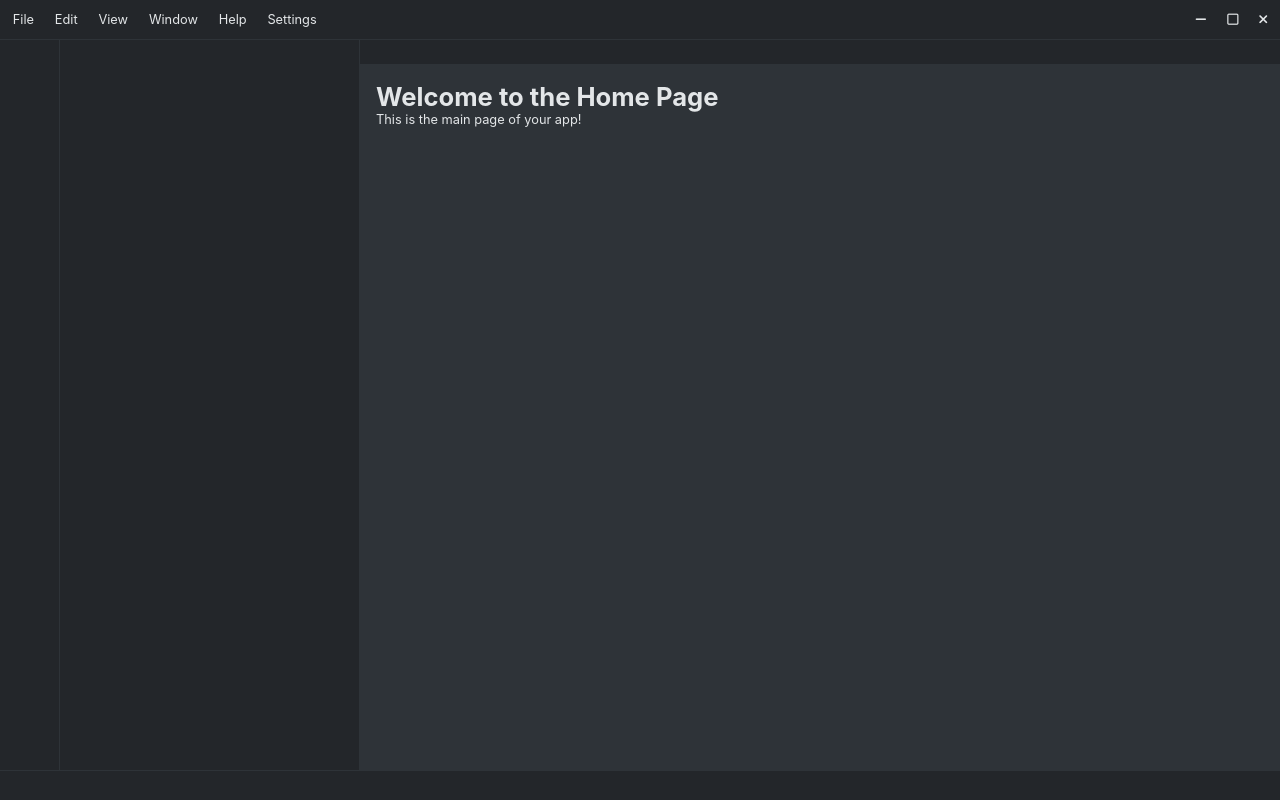
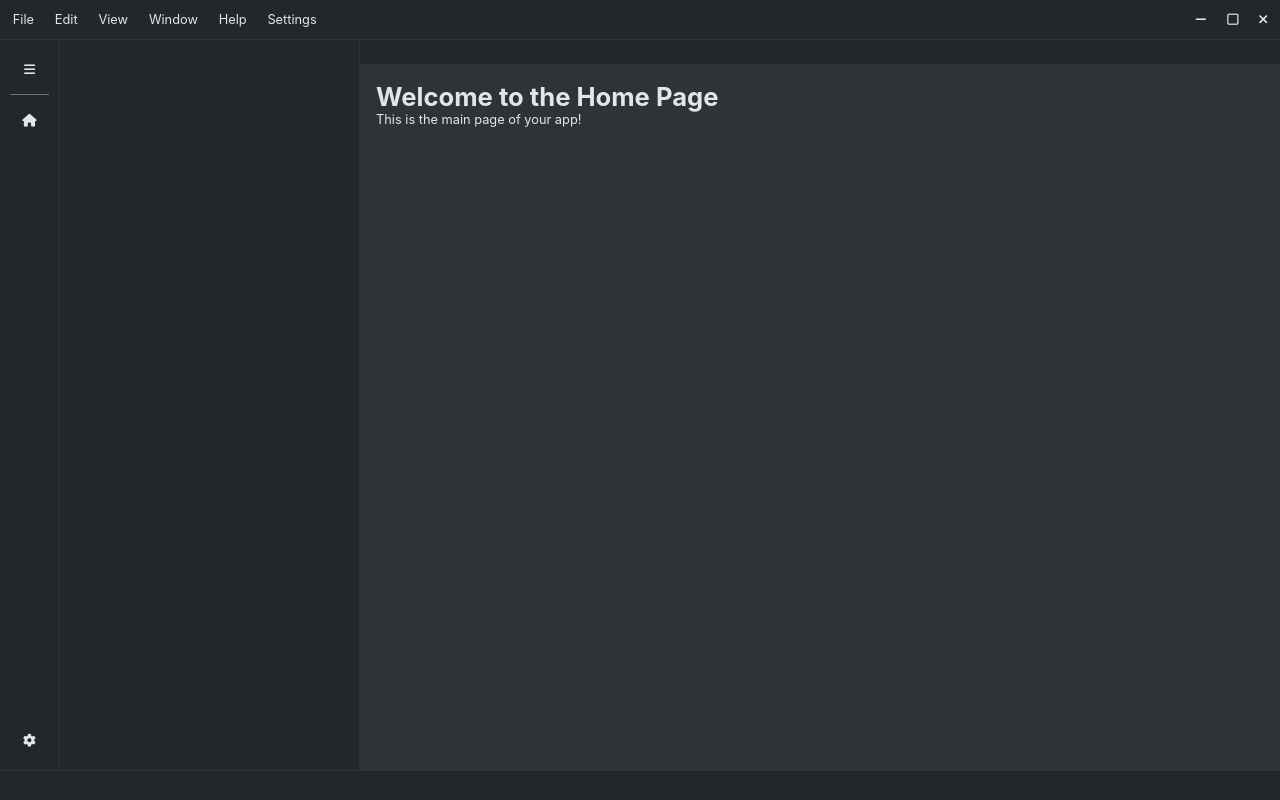
Before and after one commit to Genty83/SimplifyDesktop, a React (Create React App) app in the folder react-app/: page / in a window 1280 px wide. Built offline with nearby package versions, Linux system fonts and the light colour scheme.

Commit message:
Created a link button and updated sidebar and styles

```diff
--- a/react-app/src/components/sidebar/sidebar.css
+++ b/react-app/src/components/sidebar/sidebar.css
@@ -8,6 +8,7 @@
   flex-direction: column;
   justify-content: space-between;
   gap: var(--base-gap);
+  padding: var(--base-padding);
 }
 
 .sidebar > div {
@@ -16,3 +17,23 @@
   gap: var(--base-gap);
   padding: var(--base-padding);
 }
+
+/* Sidebar Button */
+.sidebar-btn {
+  height: 40px;
+  width: 100%;
+  transition: var(--base-transition);
+  border-radius: var(--base-radius);
+}
+
+.sidebar-btn:hover {
+  background-color: var(--component-hover-bg-clr);
+}
+
+.sidebar-btn:active {
+  background-color: var(--component-active-bg-clr);
+}
+
+.sidebar-divider {
+  border-color: var(--component-border-clr);
+}
--- a/react-app/src/components/sidebar/sidebar.js
+++ b/react-app/src/components/sidebar/sidebar.js
@@ -1,11 +1,36 @@
-import './sidebar.css';
+import "./sidebar.css";
+import Button from "../widgets/button";
+import LinkButton from "../widgets/link-button";
 
 const Sidebar = () => {
   return (
     <div className="sidebar">
-
+      <div>
+        <Button
+          type="button"
+          className="btn sidebar-btn"
+          onClick={() => console.log("Button clicked!")}
+          icon="fas fa-bars"
+        ></Button>
+        <hr class="content-divider" />
+        <LinkButton
+          href="/"
+          id="home-link"
+          className="btn sidebar-btn"
+          icon="fas fa-home"
+        ></LinkButton>
+      </div>
+      <div>
+      <LinkButton
+          href="/settings"
+          id="home-link"
+          className="btn sidebar-btn"
+          icon="fas fa-cog"
+        >
+        </LinkButton>
+      </div>
     </div>
   );
-}
+};
 
 export default Sidebar;
--- /dev/null
+++ b/react-app/src/components/widgets/link-button.js
@@ -0,0 +1,92 @@
+import React, { Component } from "react";
+import PropTypes from "prop-types";
+
+/**
+ * A customizable link button component for reuse across the application.
+ *
+ * This LinkButton component supports icons, various styles, and ensures
+ * accessibility compliance with ARIA attributes. It enforces the use of
+ * required props through PropTypes.
+ */
+class LinkButton extends Component {
+  /**
+   * Renders an icon element if the `icon` prop is provided.
+   *
+   * @param {string} icon - The icon class name to apply to the `<i>` element.
+   * @returns {React.Element|null} The icon element or `null` if no icon is provided.
+   */
+  renderIcon(icon) {
+    if (!icon) return null;
+    return <i className={`icon ${icon}`} aria-hidden="true"></i>;
+  }
+
+  render() {
+    const {
+      href,
+      id,
+      className = "btn", // Default className
+      children,
+      icon,
+      target = "_self", // Default to opening in the same tab
+      rel = "noopener noreferrer", // Default for security
+    } = this.props;
+
+    return (
+      <a
+        href={href}
+        id={id}
+        className={className}
+        target={target}
+        rel={rel}
+      >
+        {this.renderIcon(icon)}
+        {children}
+      </a>
+    );
+  }
+}
+
+// Define prop types for the LinkButton component
+LinkButton.propTypes = {
+  /**
+   * The URL the link should navigate to. This is a required prop.
+   */
+  href: PropTypes.string.isRequired,
+
+  /**
+   * The unique identifier for the link element.
+   */
+  id: PropTypes.string,
+
+  /**
+   * Additional CSS classes to apply for styling purposes.
+   * Defaults to "btn".
+   */
+  className: PropTypes.string,
+
+  /**
+   * The content to display within the link, typically text or other React nodes.
+   * This is a required prop.
+   */
+  children: PropTypes.node.isRequired,
+
+  /**
+   * An optional icon class name to display an icon alongside the link content.
+   */
+  icon: PropTypes.string,
+
+  /**
+   * Specifies where to open the linked document (e.g., "_blank", "_self").
+   * Defaults to "_self".
+   */
+  target: PropTypes.string,
+
+  /**
+   * Specifies the relationship between the current document and the linked document.
+   * Defaults to "noopener noreferrer".
+   */
+  rel: PropTypes.string,
+};
+
+// Export the LinkButton component for external use
+export default LinkButton;
--- a/react-app/src/styles/style.css
+++ b/react-app/src/styles/style.css
@@ -17,6 +17,23 @@ button {
   display: inline-block;
   vertical-align: middle;
   text-align: center;
+}
+
+a {
+  text-decoration: none;
+  color: inherit;
+  display: inline-block;
+  vertical-align: middle;
+  align-content: center;
+  text-align: center;
+}
+
+hr {
+  border: none;
+  border-top: 1px solid;
+  height: 1px;
+  margin: 0;
+  opacity: 0.4;
 }
 
 .app-container {
--- a/react-app/src/styles/vars.css
+++ b/react-app/src/styles/vars.css
@@ -3,6 +3,8 @@
   --titlebar-bg-clr: hsl(210, 9%, 15%);
   --bottombar-bg-clr: hsl(210, 9%, 15%);
   --component-bg-clr: hsl(210, 9%, 15%);
+  --component-hover-bg-clr: hsl(210, 9%, 20%);
+  --component-active-bg-clr: hsl(210, 9%, 25%);
 
   --canvas-fg-clr: hsl(210, 9%, 90%);
   --titlebar-fg-clr: hsl(210, 9%, 90%);
```
Also changed, not shown: react-app/src/components/toast.js (deleted), react-app/src/components/widgets/toast.js (added).
